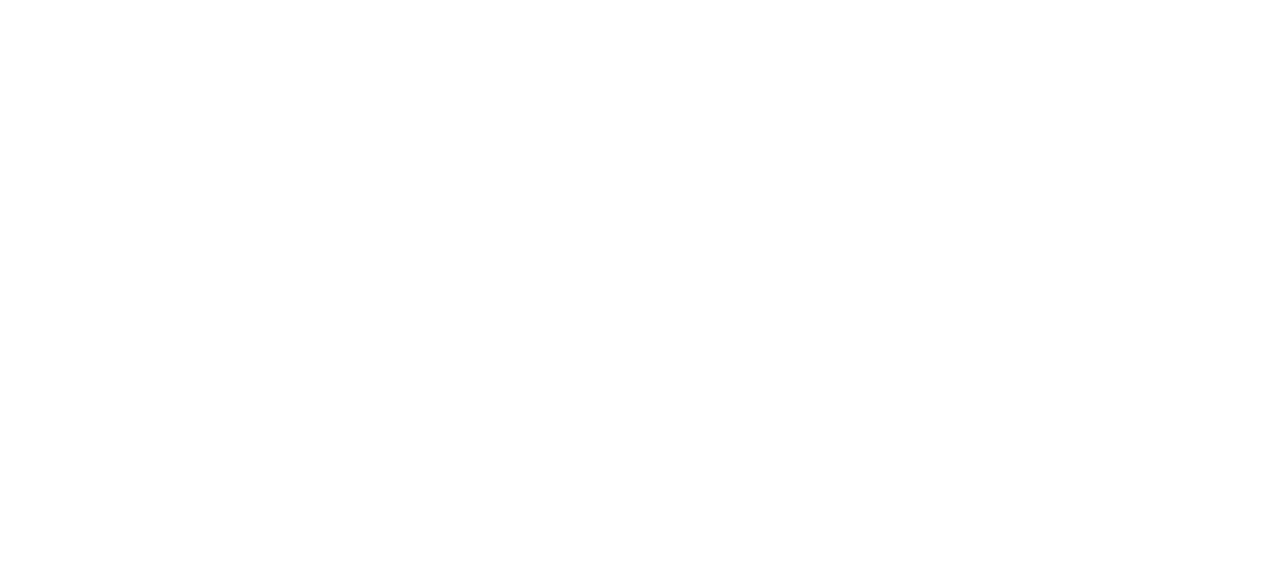
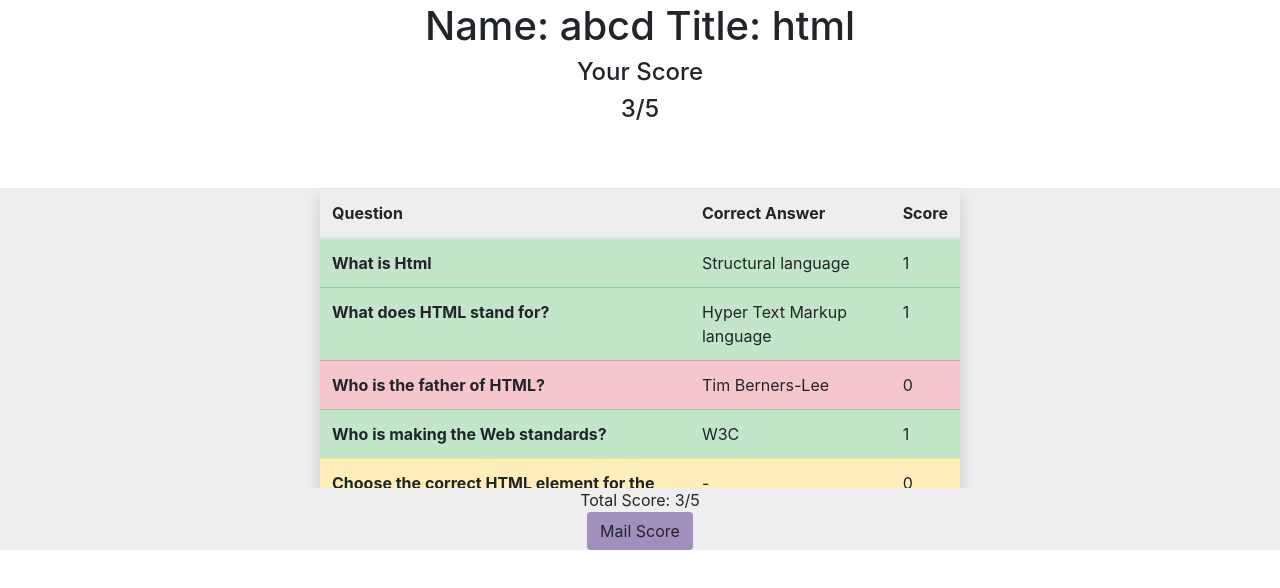
Before and after one commit to sarthakchafle/Online-Quiz-Application, a React (Create React App) app in the folder Front-End/React-Online-Quiz-Application/: page /result in a window 1280 px wide. Before the commit this address had no page. Shown: the top 588 px of the page. Built offline with nearby package versions, Linux system fonts and the light colour scheme.

Commit message:
added report page

```diff
--- a/Front-End/React-Online-Quiz-Application/src/App.js
+++ b/Front-End/React-Online-Quiz-Application/src/App.js
@@ -19,7 +19,7 @@
 import ShowAllQuizzes from "./components/ShowAllQuizzes";
 import Homepage from "./components/Homepage";
 import Navbar from "./components/Navbar";
-
+import Result from "./components/Result";
 const App = () => {
   const [currentUser, setCurrentUser] = useState(undefined);
   //const [createQuiz, setcreateQuiz] = useState(false);
@@ -110,6 +110,7 @@
           <Route path="/createQuiz" element={<CreateQuiz />} />
           <Route path="/quiz" element={<Quiz />} />
           <Route path="/allQuizzes" element={<ShowAllQuizzes />} />
+          <Route path="/result" element={<Result />} />
         </Routes>
       </div>
     </div>
--- a/Front-End/React-Online-Quiz-Application/src/components/Homepage.jsx
+++ b/Front-End/React-Online-Quiz-Application/src/components/Homepage.jsx
@@ -217,12 +217,13 @@
   //   );
   // }, []);
 
-  if(!AuthService.isLoggedIn()) {
-    return (
-      <Navigate to="/login" replace state={{ from: location }} />
-    )
+  if (!AuthService.isLoggedIn()) {
+    return <Navigate to="/login" replace state={{ from: location }} />;
   }
-
+  const logOut = () => {
+    AuthService.logout();
+    //setcreateQuiz(false);
+  };
   return (
     <>
       {isLoading}
@@ -258,6 +259,9 @@
                 </Link>
                 <Link to={"/profile"} className="btn-red">
                   Profile
+                </Link>
+                <Link to={"/"} className="btn-red" onClick={logOut}>
+                  Logout
                 </Link>
               </span>
             </div>
--- a/Front-End/React-Online-Quiz-Application/src/components/LoginRegisterCommon.js
+++ b/Front-End/React-Online-Quiz-Application/src/components/LoginRegisterCommon.js
@@ -1,5 +1,5 @@
 import React from "react";
-import quizGuy from "../assets/quizGuy.json";
+import quizGuy from "../Assets/quizGuy.json";
 import Lottie from "lottie-react";
 
 export default function LoginRegisterCommon() {
--- /dev/null
+++ b/Front-End/React-Online-Quiz-Application/src/components/Result.js
@@ -0,0 +1,81 @@
+import React, { useState, useRef } from "react";
+import "./result.css";
+const Result = () => {
+  return (
+    <React.Fragment>
+      <div class="name">
+        <h1 class="display-5">Name: abcd Title: html</h1>
+      </div>
+      <div style={{ textAlign: "center" }}>
+        <h4>Your Score</h4>
+        <h4>3/5</h4>
+      </div>
+      <div className="root">
+        <div>
+          <div class="table-wrapper-scroll-y my-custom-scrollbar">
+            <table class="table table-hover mx-auto my-table shadow p-3 mb-5 bg-body rounded">
+              <thead>
+                <tr>
+                  <th scope="col">Question</th>
+                  <th scope="col">Correct Answer</th>
+                  <th scope="col">Score</th>
+                </tr>
+              </thead>
+              <tbody>
+                <tr class="table-success">
+                  <th scope="row">What is Html</th>
+                  <td>Structural language</td>
+                  <td>1</td>
+                </tr>
+                <tr class="table-success">
+                  <th scope="row">What does HTML stand for?</th>
+                  <td>Hyper Text Markup language</td>
+                  <td>1</td>
+                </tr>
+                <tr class="table-danger">
+                  <th scope="row">Who is the father of HTML?</th>
+                  <td>Tim Berners-Lee</td>
+                  <td>0</td>
+                </tr>
+                <tr class="table-success">
+                  <th scope="row">Who is making the Web standards?</th>
+                  <td>W3C</td>
+                  <td>1</td>
+                </tr>
+                <tr class="table-warning">
+                  <th scope="row">
+                    Choose the correct HTML element for the largest heading:
+                  </th>
+                  <td>-</td>
+                  <td>0</td>
+                </tr>
+              </tbody>
+            </table>
+          </div>
+          <div style={{ textAlign: "center" }}>Total Score: 3/5</div>
+          <div style={{ textAlign: "center" }}>
+            <button type="button" class="btn">
+              Mail Score
+            </button>
+          </div>
+        </div>
+      </div>
+    </React.Fragment>
+  );
+  // return (<div style={{display:'flex', flex:1,justifyContent:'center',alignItems:'center', height : '100vh',flexDirection:'column'}}>
+  //     <h2 style={{marginBottom:'30px'}}><b>Quiz Result</b></h2><table style={{fontSize:'2vw',borderStyle:'solid',borderWidth:'1px',padding:'100px'}}>
+  //     <tr style={{height:'10vh',backgroundColor:'grey'}}>
+  //       <th style={{width:'40vw',paddingLeft:'200px'}}>Details<br></br></th>
+  //       <th style={{width:'40vw',paddingLeft:'200px'}}>Quiz Answer</th>
+  //     </tr>
+  //     <tr>
+  //       <td style={{borderStyle:'solid',borderWidth:'1px',padding:'100px'}}>User ID : dwabiwubdaidiwuadb<br></br>Username : Sarthak<br></br>Email : sarthak@gmail.com<br>
+  //       </br>Quiz Title: html<br></br>Score : 90/100</td>
+  //       <td style={{borderStyle:'solid',borderWidth:'1px',padding:'100px'}}>1.What does HTML stand for?<br></br> Answer: Hyper text markup language<br></br>2.Question<br></br>Answer:<br></br>3.Question<br>
+  //       </br>Answer:</td>
+
+  //     </tr>
+
+  //   </table></div>)
+};
+export default Result;
--- a/Front-End/React-Online-Quiz-Application/src/components/profile.css
+++ b/Front-End/React-Online-Quiz-Application/src/components/profile.css
@@ -33,7 +33,7 @@
 }
 
 img{
-    border: 2px solid purple;
+    /* border: 2px solid purple; */
 }
 
 .lower-container{
--- /dev/null
+++ b/Front-End/React-Online-Quiz-Application/src/components/result.css
@@ -0,0 +1,32 @@
+.root{
+    margin-top: 5%;
+    background: #EEE;
+    margin-right:auto;
+    margin-left:auto;
+
+}
+.table{
+width:50%;
+height: 50px;
+overflow-y: scroll;
+}
+table.my-table tr:hover td {
+background-color: #FEFEFE;
+}
+.my-custom-scrollbar {
+    position: relative;
+    height: 300px;
+    overflow: auto;
+    }
+    .table-wrapper-scroll-y {
+    display: block;
+    }
+
+.name{
+        text-align: center;
+        margin-top: 2px;
+        text-decoration: none;
+}
+.btn{
+    background:#a190be;
+}
```
Also changed, not shown: 1 other file (tests, documents, lock files or other folders).
